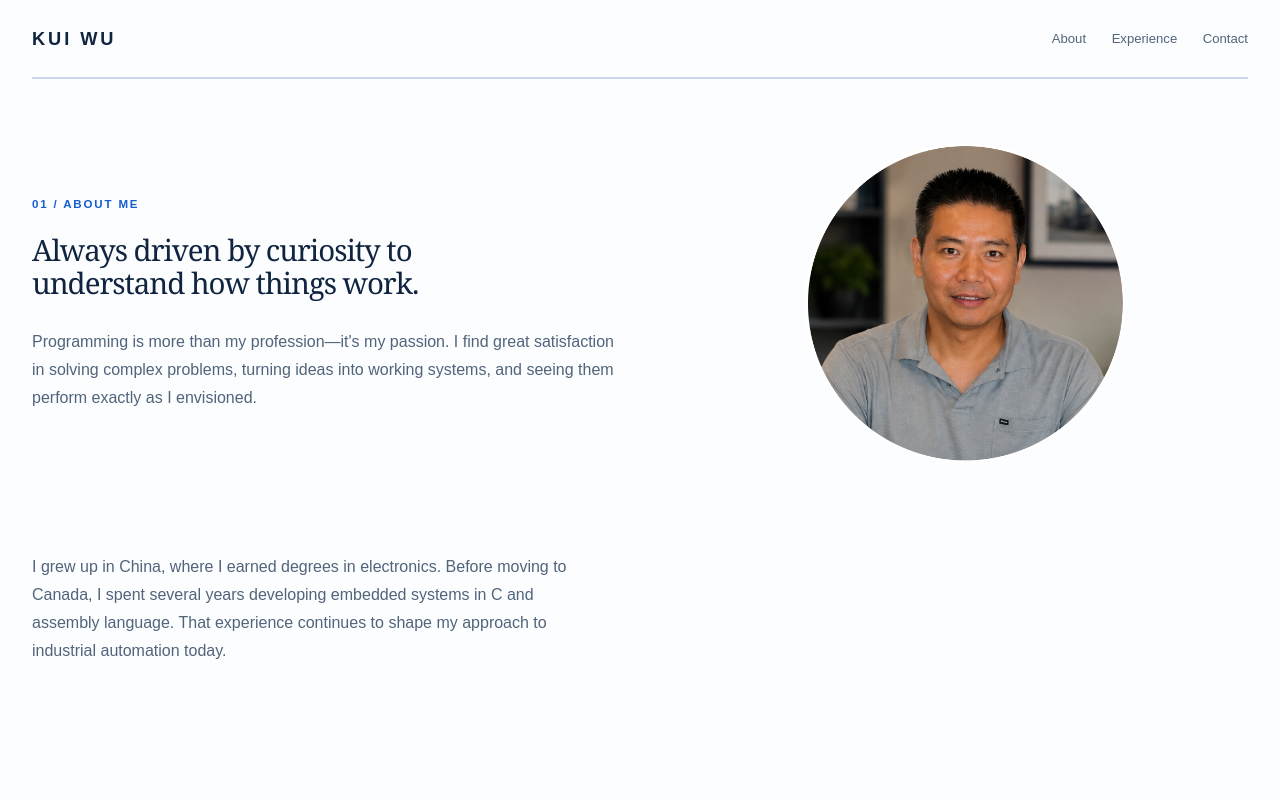
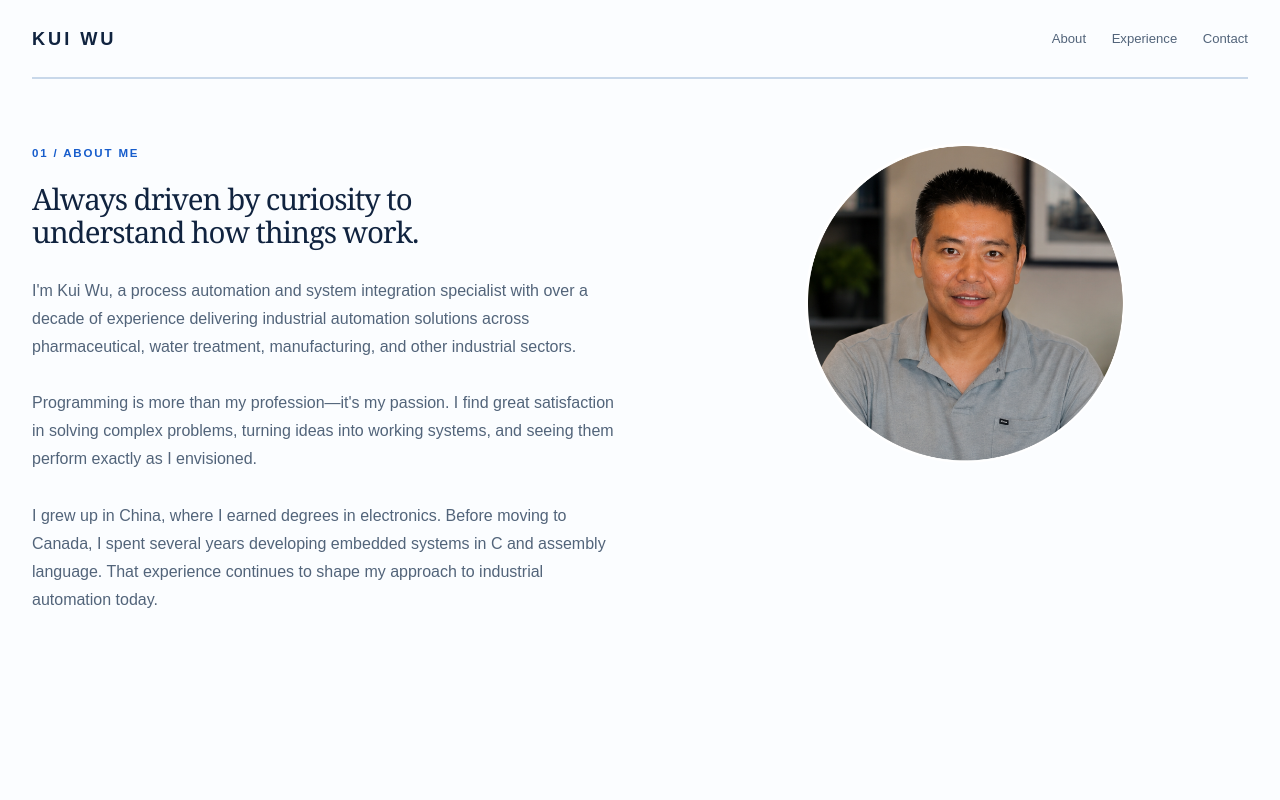
Before and after one commit to kwcontrols/KW-Portfolio, a Next.js app: page / in a window 1280 px wide. Shown: the top 800 px of the page. Built offline with nearby package versions, Linux system fonts and the light colour scheme.

Commit message:
Refine About section content flow

```diff
--- a/app/globals.css
+++ b/app/globals.css
@@ -72,10 +72,10 @@ p { color: var(--ink-soft); font-size: 1rem; line-height: 1.75; }
 #automation { border-top: 0; }
 .section-heading { display: grid; grid-template-columns: minmax(180px, .45fr) minmax(0, 1.55fr); gap: clamp(2rem, 6vw, 6rem); margin-bottom: clamp(3rem, 6vw, 6rem); }
 .section-heading p:not(.section-index) { max-width: 66ch; margin: 1.8rem 0 0; }
-.about-feature { display: grid; grid-template-columns: minmax(0, 1.1fr) minmax(240px, .9fr); align-items: center; gap: clamp(3rem, 9vw, 9rem); margin-bottom: clamp(4rem, 7vw, 7rem); }
+.about-feature { display: grid; grid-template-columns: minmax(0, 1.1fr) minmax(240px, .9fr); align-items: start; gap: clamp(3rem, 9vw, 9rem); }
 .about-copy { max-width: 700px; }
 .about-copy > p:not(.section-index) { max-width: 66ch; margin: 1.8rem 0 0; }
-.about-portrait { width: clamp(240px, 25vw, 360px); aspect-ratio: 1 / 1; overflow: hidden; border-radius: 50%; align-self: center; justify-self: center; transform: translateX(clamp(-40px, -2.75vw, -20px)); }
+.about-portrait { width: clamp(240px, 25vw, 360px); aspect-ratio: 1 / 1; overflow: hidden; border-radius: 50%; align-self: start; justify-self: center; transform: translateX(clamp(-40px, -2.75vw, -20px)); }
 .about-portrait img { width: 100%; height: 100%; object-fit: cover; object-position: center; }
 .two-column { display: grid; grid-template-columns: repeat(2, 1fr); gap: clamp(2rem, 7vw, 7rem); padding-left: calc(22.5% + 3rem); }
 .about-columns { padding-left: 0; }
--- a/app/page.tsx
+++ b/app/page.tsx
@@ -54,28 +54,32 @@ export default function Home() {
               <p className="section-index">01 / About me</p>
               <h2>Always driven by curiosity to understand how things work.</h2>
               <p>
+                I&apos;m Kui Wu, a process automation and system integration
+                specialist with over a decade of experience delivering
+                industrial automation solutions across pharmaceutical, water
+                treatment, manufacturing, and other industrial sectors.
+              </p>
+              <p>
                 Programming is more than my profession—it&apos;s my passion. I
                 find great satisfaction in solving complex problems, turning
                 ideas into working systems, and seeing them perform exactly as I
                 envisioned.
+              </p>
+              <p>
+                I grew up in China, where I earned degrees in electronics.
+                Before moving to Canada, I spent several years developing
+                embedded systems in C and assembly language. That experience
+                continues to shape my approach to industrial automation today.
               </p>
             </div>
             <div className="about-portrait">
               <img src="/kui-wu-headshot.png" alt="Portrait of Kui Wu" />
             </div>
           </div>
-          <div className="two-column about-columns">
-            <p>
-              I grew up in China, where I earned degrees in electronics. Before
-              moving to Canada, I spent several years developing embedded
-              systems in C and assembly language. That experience continues to
-              shape my approach to industrial automation today.
-            </p>
-            {/* Reserved for a future section: Outside of engineering, I have a
-                wide range of interests. I enjoy reading history, hiking, and
-                playing hockey, etc. There's nothing quite like the feeling after
-                a good game or practice: physically exhausted and mentally refreshed. */}
-          </div>
+          {/* Reserved for a future section: Outside of engineering, I have a
+              wide range of interests. I enjoy reading history, hiking, and
+              playing hockey, etc. There's nothing quite like the feeling after
+              a good game or practice: physically exhausted and mentally refreshed. */}
         </section>
 
         <section className="section" id="automation">
```
